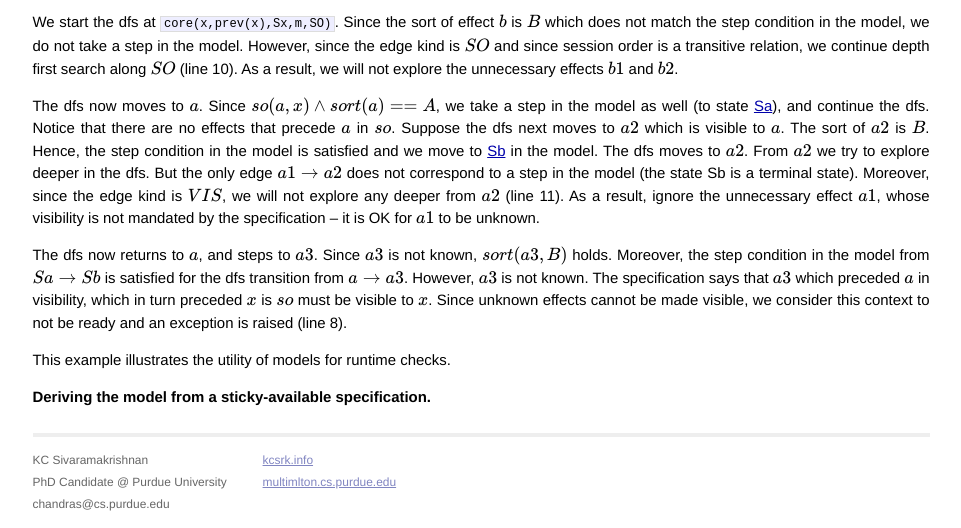
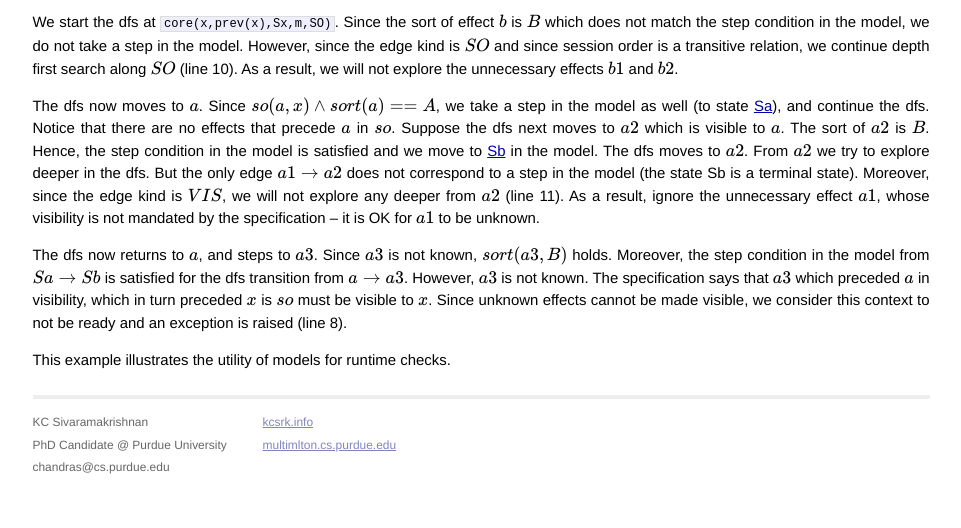
Before and after one commit to kayceesrk/Notes, a Jekyll site: the page built from mynotes/_posts/2014-05-29-Checking-Coordination-Freedom.markdown, in a window 1280 px wide and 900 px high, scrolled down 2600 px, cut to the strip 372-900 px from the top of the window. Shown: the whole strip, without its empty margins (159-1120 px from the left). Built offline with Jekyll 4.4.1, drawn with Linux system fonts in a browser that asks for light colours; Markdown is read by kramdown in place of the engine named in the settings; formulas are drawn with MathJax 3; after the commit the page ends 3462 px from its top, so only the background shows below that.

```diff
--- a/mynotes/_posts/2014-05-29-Checking-Coordination-Freedom.markdown
+++ b/mynotes/_posts/2014-05-29-Checking-Coordination-Freedom.markdown
@@ -246,5 +246,3 @@
 ready and an exception is raised (line 8).
 
 This example illustrates the utility of models for runtime checks.
-
-# Deriving the model from a sticky-available specification.
```
